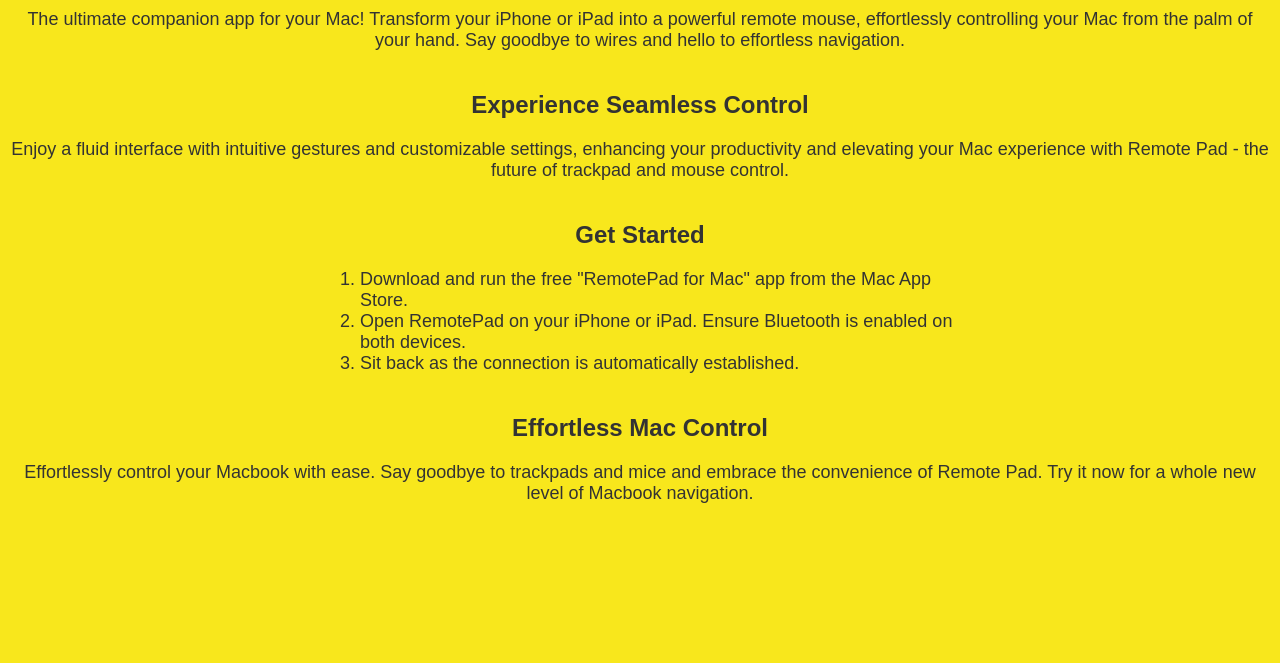
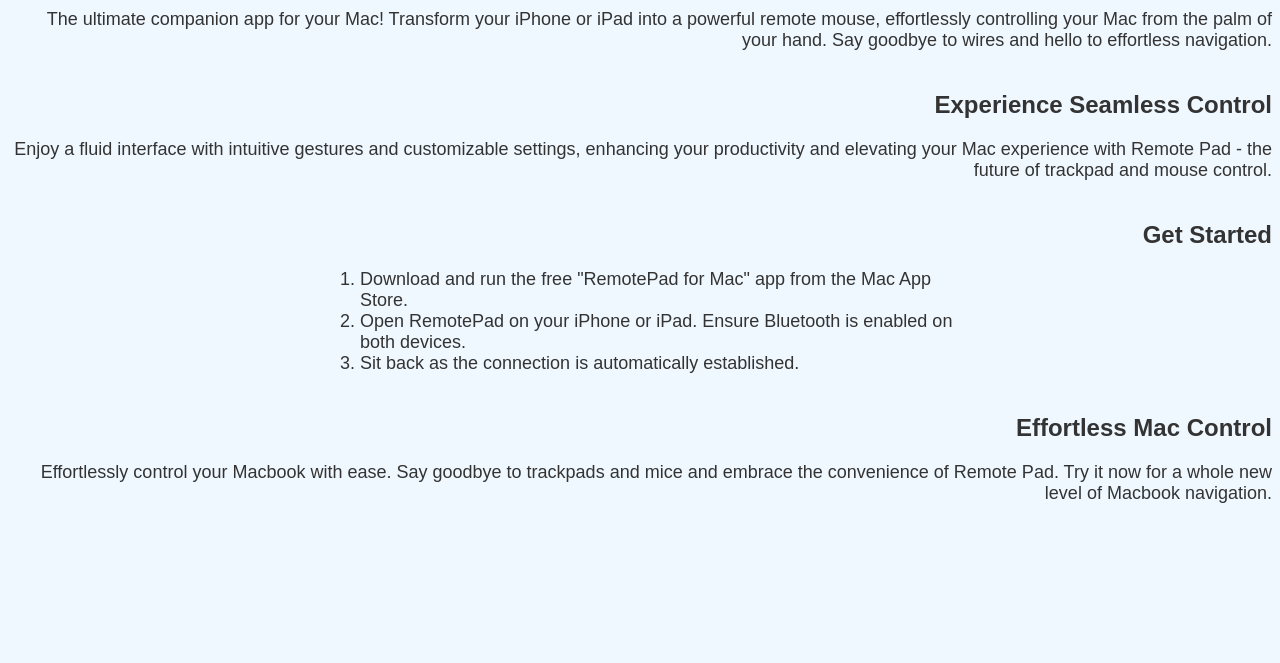
Before and after one commit to ANADIR/remotePad, a plain HTML site: page index.html in a window 1280 px wide. Shown: the part 137-800 px from the top of the page. Drawn offline with Linux system fonts and the light colour scheme.

Commit message:
Update index.html

```diff
--- a/index.html
+++ b/index.html
@@ -4,10 +4,10 @@
   <title>Remote Pad - The Ultimate Mac Companion</title>
   <style>
     body {
-      background-color: #F8E71C;
+      background-color: #F0F8FF;
       color: #333;
       font-family: Arial, sans-serif;
-      text-align: center;
+      text-align: right;
     }
 
     h1 {
```
